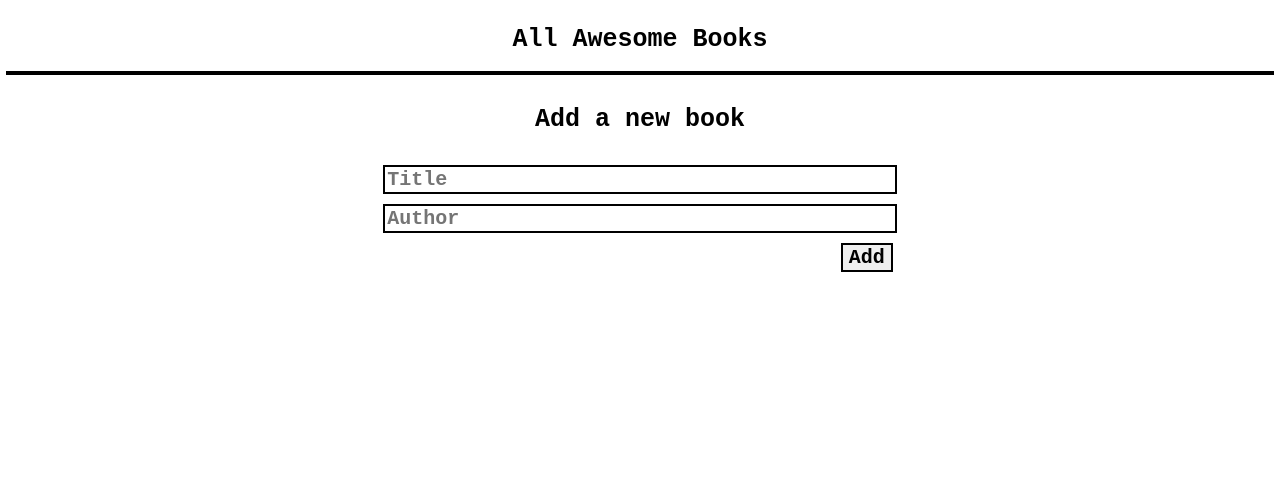
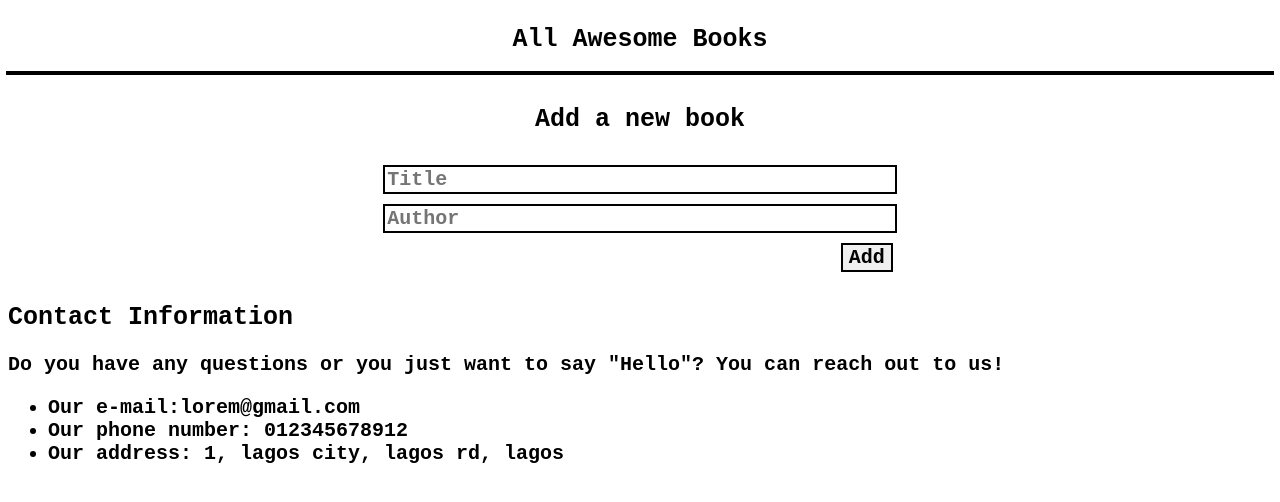
Before and after one commit to olawalecoder/awesomebooks, a website: page index.html in a window 1280 px wide. Drawn offline with Linux system fonts and the light colour scheme.

Commit message:
Added contact page to html version

```diff
--- a/index.html
+++ b/index.html
@@ -21,9 +21,22 @@
       <input type="text" class="author" placeholder="Author">
       <button type="button" class="add">Add</button>
     </form>
+  </div>
+  <section id="contact" class="hide-contact">
+    <div class="contact-info">
+    <h2 class="reach">Contact Information</h2>
+    <p>
+      Do you have any questions or you just want to say "Hello"?
+      You can reach out to us!
+    </p>
+    <ul>
+      <li class="info">Our e-mail:lorem@gmail.com</li>
+      <li class="info">Our phone number: 012345678912</li>
+      <li class="info">Our address: 1, lagos city, lagos rd, lagos</li>
+    </ul>
+    </div>
+  </section>
 
-
-  </div>
   <script src="app.js"></script>
 </body>
 </html>
```
